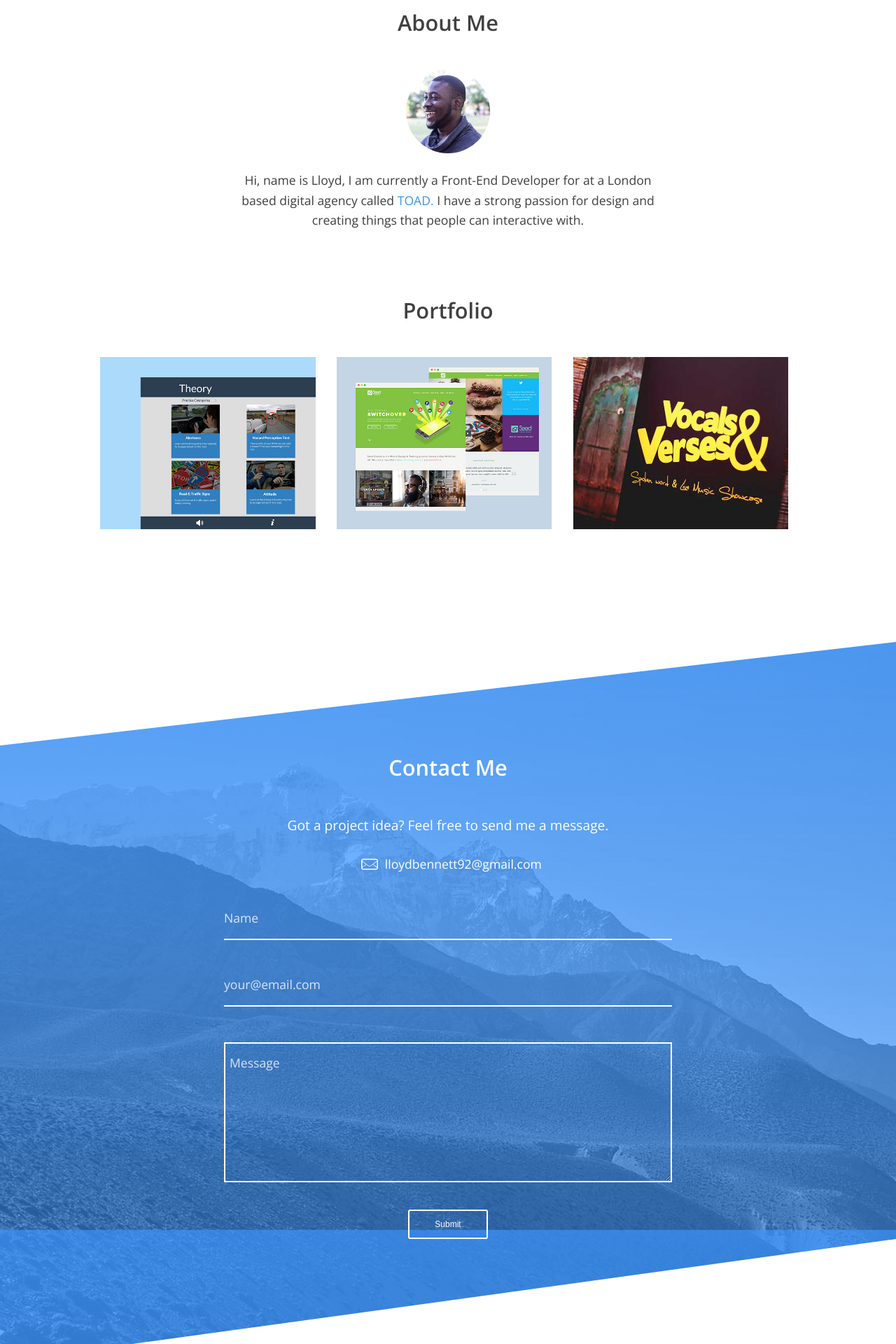
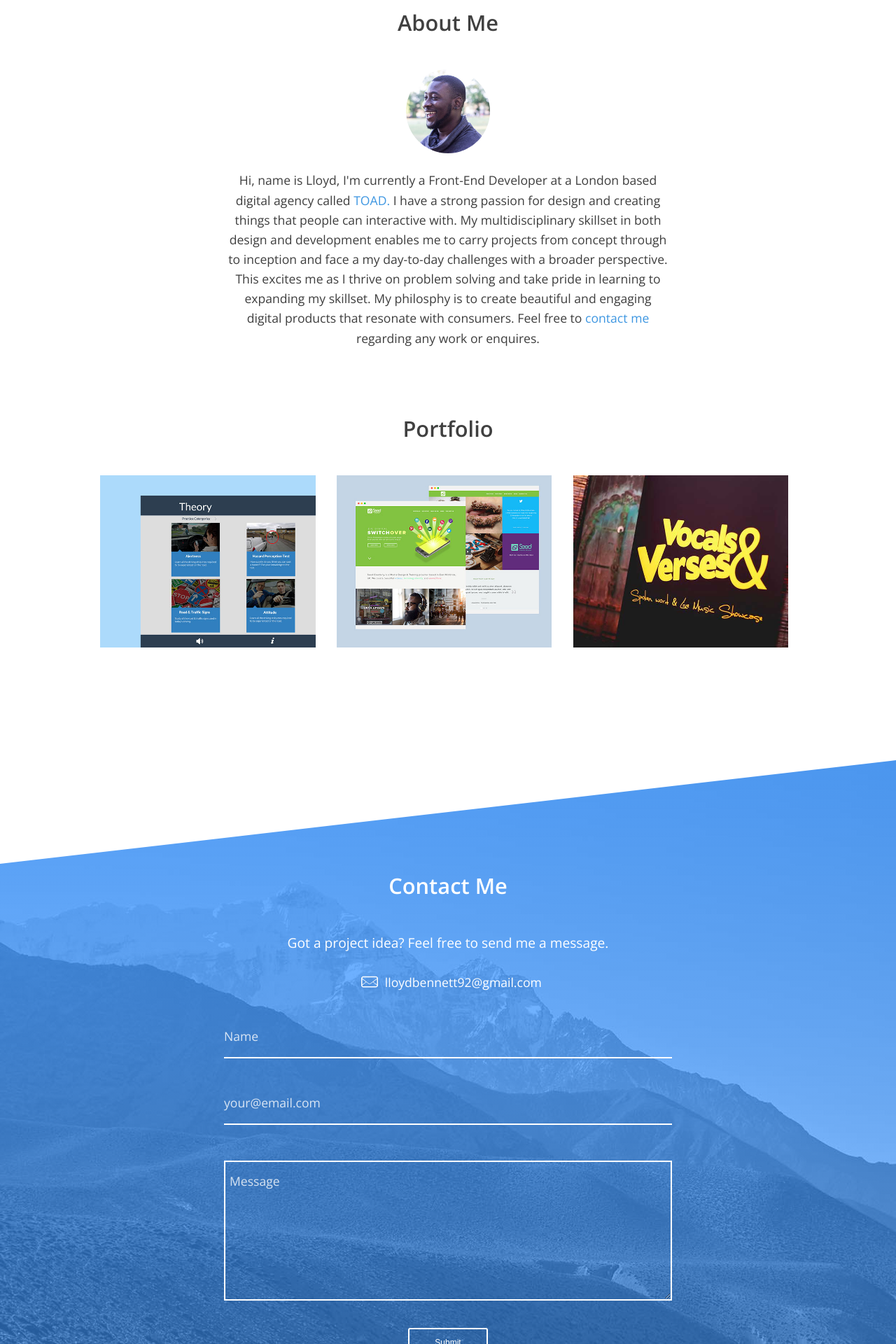
Before and after one commit to LloydBennett/lloydbennett.github.io, a Jekyll site: the page built from index.html, in a window 1280 px wide. Shown: the part 805-2725 px from the top of the page at 70% size. Built offline with Jekyll 4.4.1, drawn with Linux system fonts in a browser that asks for light colours; nearby versions of some CDN libraries.

Commit message:
finished about me bio

```diff
--- a/_sass/modules/_nav.scss
+++ b/_sass/modules/_nav.scss
@@ -194,3 +194,7 @@
 .height-to-bottom{
   height: 100%;
 }
+
+#contactme {
+  white-space: nowrap;
+}
--- a/index.html
+++ b/index.html
@@ -16,11 +16,8 @@ include-nav: true;
       <img src="images/avatars/avatar.jpg" alt="Lloyd Bennett">
     </div>
     <p class="myinfo__copy">
-    Hi, name is Lloyd, I am currently a Front-End Developer for at a London based digital agency called <a class="link" href="http://toadlondon.com/" target="_blank">TOAD.</a>
-    I have a strong passion for design and creating things that people can interactive with.
-
-   <!--  Being a Front-End Designer requires me to face a number of challenges from client needs to product performance. This excites me because there is multiple ways you can solve one problem. It's actually an amazing time to be in the web industry. My goal as a designer is create beautiful and engaging digital products that resonate with consumers.
-    Feel free to <a class="link" id="contactme"href="#">contact me</a> regarding any work or enquires. -->
+    Hi, name is Lloyd, I&apos;m currently a Front-End Developer at a London based digital agency called <a class="link" href="http://toadlondon.com/" target="_blank">TOAD.</a>
+    I have a strong passion for design and creating things that people can interactive with. My multidisciplinary skillset in both design and development enables me to carry projects from concept through to inception and face a my day-to-day challenges with a broader perspective. This excites me as I thrive on problem solving and take pride in learning to expanding my skillset. My philosphy is to create beautiful and engaging digital products that resonate with consumers. Feel free to <a class="link" id="contactme"href="#">contact me</a> regarding any work or enquires.
     </p>
   </section>
 
```
